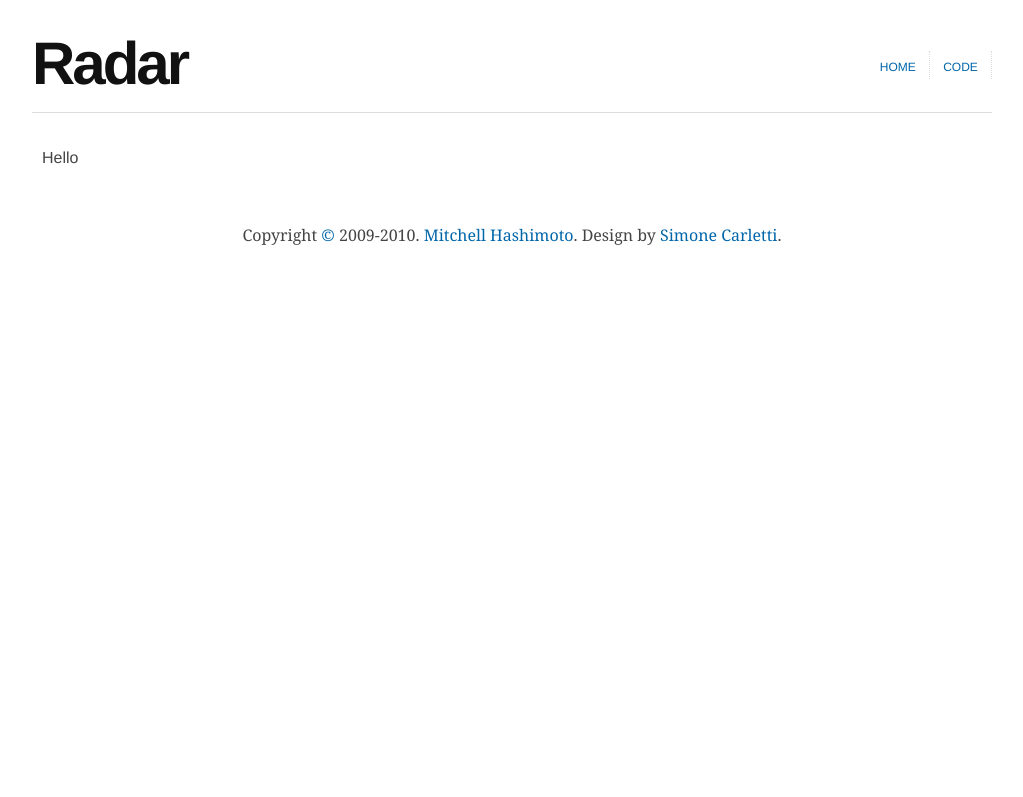
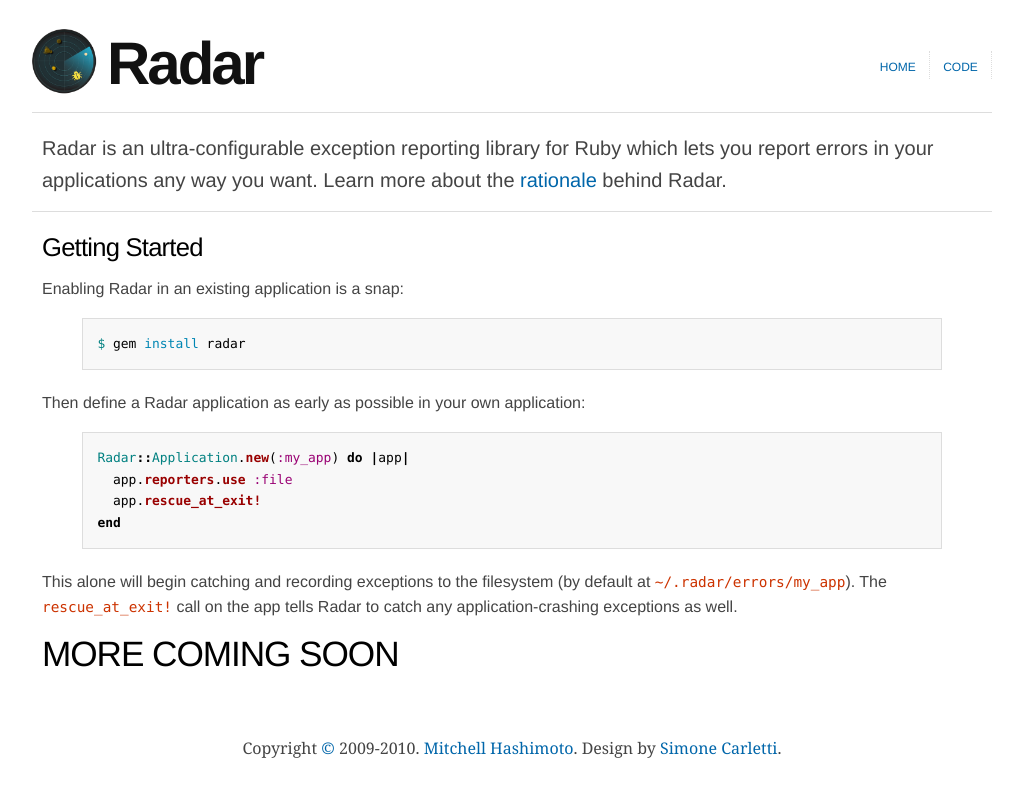
Before and after one commit to mitchellh/radar, a Jekyll site: the page built from index.md, in a window 1280 px wide. Shown: the top 797 px of the page, without its empty margins (128-1151 px from the left). Built offline with Jekyll 4.4.1, drawn with Linux system fonts in a browser that asks for light colours.

Commit message:
Got some content in, including the rationale behind Radar

```diff
--- a/_includes/header.html
+++ b/_includes/header.html
@@ -19,7 +19,8 @@
 <body>
   <div id="header" class="container_12 clearfix">
     <div id="logo">
-      <div><a href="/">Radar</a></div>
+      <div class="logo"><img src="/images/icon_200.png" width="65" height="65" /></div>
+      <div class="title"><a href="/">Radar</a></div>
     </div>
     <div id="navigation">
       <ul id="nav">
--- a/css/screen.css
+++ b/css/screen.css
@@ -12,7 +12,6 @@
 }
 
 h1, h2, h3, h4, h5, h6 {
-  font-family: Georgia, "bitstream vera serif", Times, serif;
   letter-spacing: -.03em;
   color: #000;
   font-weight: normal;
@@ -20,7 +19,6 @@
 
 h1 {
   font-size: 220%;
-  margin: 1em 0 .5em 0;
   line-height: 1.25em;
 }
 
@@ -61,12 +59,6 @@
   height: 1px;
   background-color: #FFF;
 }
-
-.container_12 h1 {
-  margin-left: 10px;
-  margin-right: 10px;
-}
-
 
 /* -------------------------------
           MISCELLANEOUS
@@ -201,6 +193,16 @@
   #header #logo {
     float: left;
   }
+
+    #header #logo .logo {
+      float: left;
+      margin-top: 13px;
+      margin-right: 10px;
+    }
+
+    #header #logo .title {
+      float: left;
+    }
 
     #header #logo a {
       font-family: Helvetica, Arial, Verdana, sans-serif;
@@ -365,3 +367,32 @@
   #footer #copy {
     /*font-size: 80%;*/
   }
+
+/* ------------------------------
+             Welcome
+------------------------------ */
+.banner {
+  border-bottom: 1px solid #DDD;
+  margin-left: -10px;
+  margin-right: -10px;
+  margin-bottom: 17px;
+  margin-top: -5px;
+  padding-bottom: 15px;
+  padding-left: 10px;
+  padding-right: 10px;
+  font-size: 20px;
+}
+
+.box {
+  float: right;
+  width: 300px;
+  border: 1px solid #CCC;
+  background: #DDD;
+  margin-left: 15px;
+  margin-bottom: 15px;
+}
+
+  .box h1 {
+    margin-top: 5px;
+    font-size: 20px;
+  }
--- a/index.md
+++ b/index.md
@@ -2,4 +2,33 @@
 layout: default
 title: Welcome
 ---
-Hello
+<div class="banner">
+  Radar is an ultra-configurable exception reporting library for Ruby
+  which lets you report errors in your applications any way you want.
+  Learn more about the <a href="/rationale.html">rationale</a>
+  behind Radar.
+</div>
+
+
+## Getting Started
+
+Enabling Radar in an existing application is a snap:
+
+{% highlight bash %}
+$ gem install radar
+{% endhighlight %}
+
+Then define a Radar application as early as possible in your own application:
+
+{% highlight ruby %}
+Radar::Application.new(:my_app) do |app|
+  app.reporters.use :file
+  app.rescue_at_exit!
+end
+{% endhighlight %}
+
+This alone will begin catching and recording exceptions to the filesystem
+(by default at `~/.radar/errors/my_app`). The `rescue_at_exit!` call on the
+app tells Radar to catch any application-crashing exceptions as well.
+
+# MORE COMING SOON
```
Also changed, not shown: rationale.md (added, +56 -0 lines), images/icon_200.png (added).
